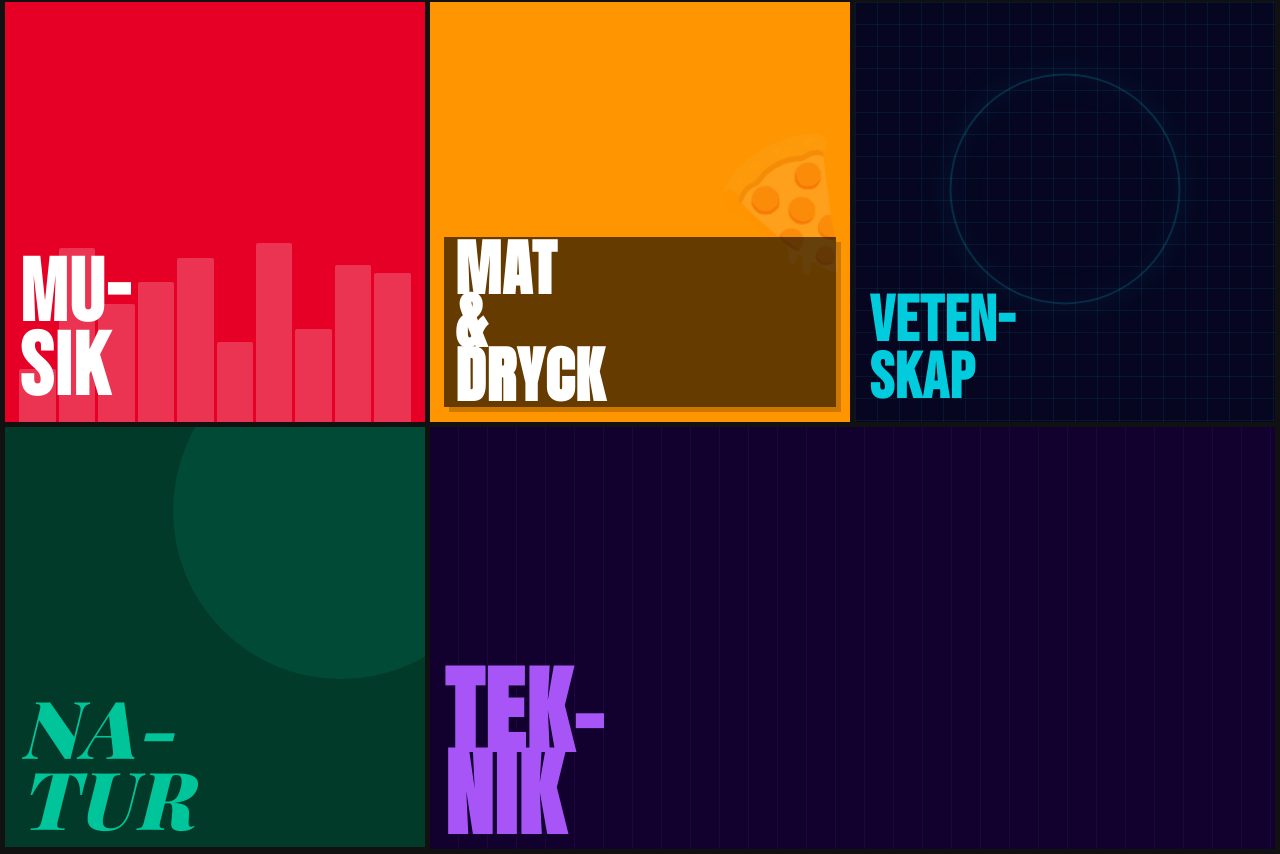
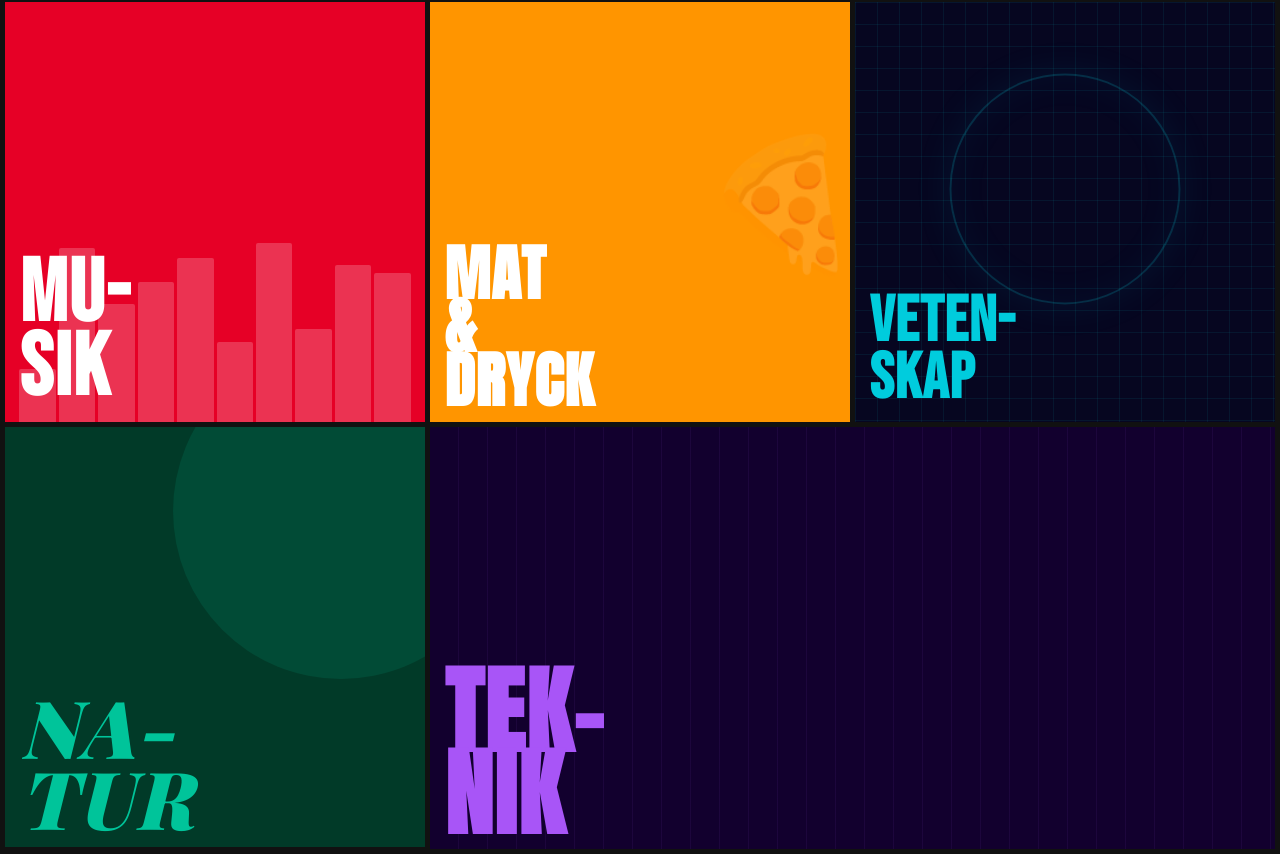
Before and after one commit to Mickan10/PUBBEL, a React (Vite) app: page / in a window 1280 px wide. Shown: the part 1870-2724 px from the top of the page. Built offline with nearby package versions, Linux system fonts and the light colour scheme; a web font is replaced by a local one.

Commit message:
remove text overlay on mat tile

```diff
--- a/src/pages/Home.module.css
+++ b/src/pages/Home.module.css
@@ -451,12 +451,8 @@
   font-size: clamp(2rem, 6vw, 3.8rem);
   line-height: 0.88;
   color: #fff;
-  background: rgba(0,0,0,0.6);
-  display: inline-block;
-  padding: 0.08em 0.18em;
   position: relative;
   z-index: 2;
-  box-shadow: 5px 5px 0 rgba(0,0,0,0.2);
 }
 
 /* ══════════════════════════════════════════
```
